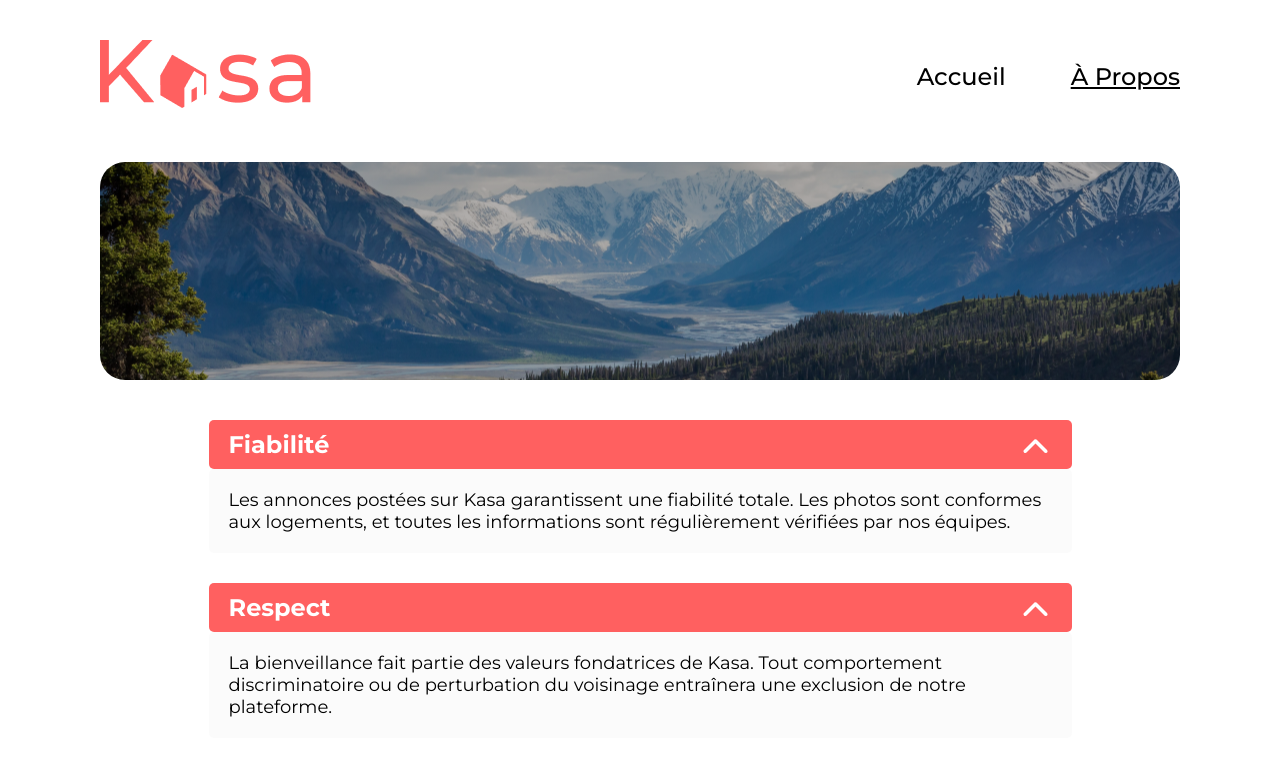
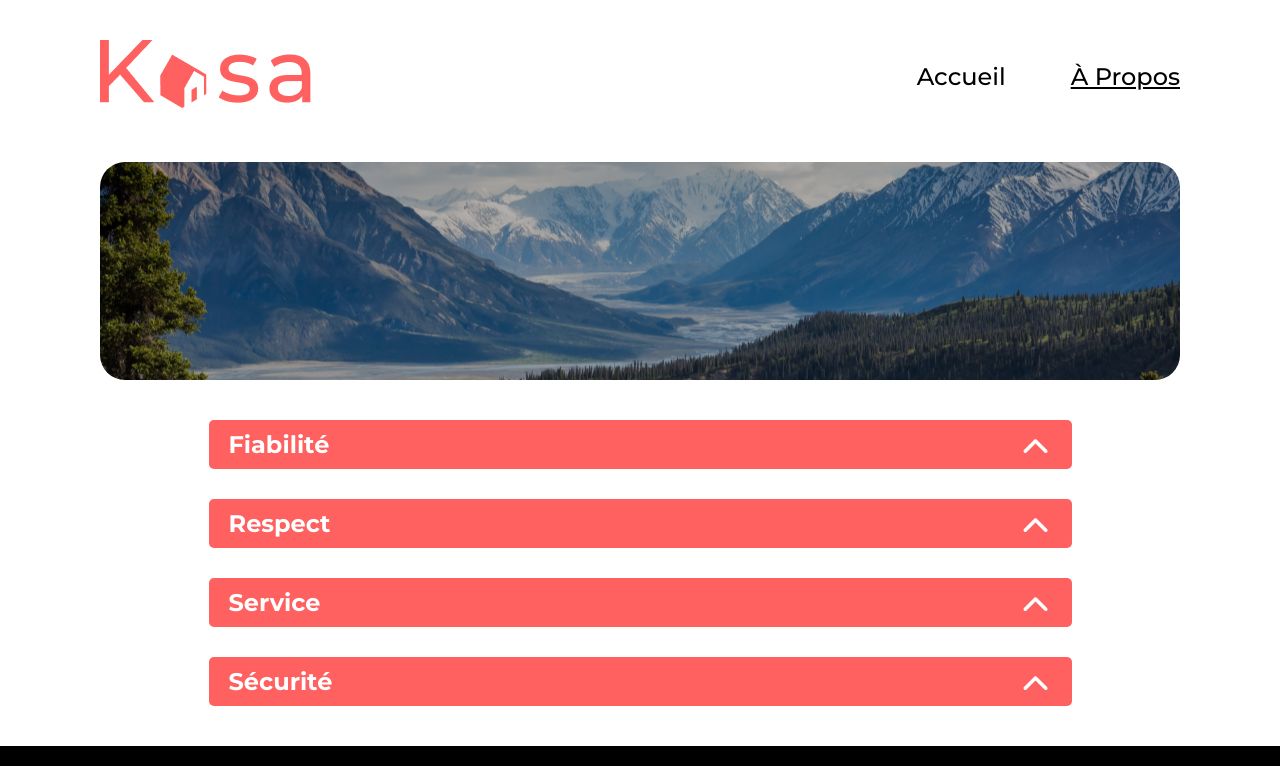
Before and after one commit to Dave25440/OpenClassrooms-P5-Kasa, a React (Create React App) app: page /a-propos in a window 1280 px wide. Shown: the top 766 px of the page. Built offline with nearby package versions, Linux system fonts and the light colour scheme.

Commit message:
Add button tag and useState hook to Collapse component and use it to show and hide Collapse content, update Collapse stylesheet, move map method from Collapse to CollapseContainer with props to avoid useState bug and rename description parameter to content in aboutList.json

```diff
--- a/src/components/Collapse/Collapse.module.scss
+++ b/src/components/Collapse/Collapse.module.scss
@@ -2,6 +2,9 @@
 
 .collapsebar {
     position: relative;
+    background-color: $color-collapseframe;
+    width: 100%;
+    border-radius: 5px;
 
     &__title {
         background-color: $color-primary;
@@ -14,11 +17,13 @@
         position: absolute;
         top: 19px;
         right: 24px;
+        background-color: transparent;
+        border: 0;
+        padding: 0;
+        cursor: pointer;
     }
 
     &__text {
-        background-color: $color-collapseframe;
-        border-radius: 5px;
         padding: 20px;
         @include text-format($color-tertiary, 18px, 400);
     }
--- a/src/components/Collapse/index.jsx
+++ b/src/components/Collapse/index.jsx
@@ -1,23 +1,24 @@
-import aboutList from "../../data/aboutList.json";
+import { useState } from "react";
 import styles from "./Collapse.module.scss";
 import ChevronUp from "../../assets/chevron-up.png";
 
-const Collapse = () => {
+const Collapse = ({ title, content }) => {
+    const [isOpen, setIsOpen] = useState(false);
+
     return (
         <>
-            {aboutList.map((about) => (
-                <li key={about.id} className={styles.collapsebar}>
-                    <h2 className={styles.collapsebar__title}>{about.title}</h2>
-                    <img
-                        src={ChevronUp}
-                        alt="Bouton d'affichage"
-                        className={styles.collapsebar__button}
-                    />
-                    <p className={styles.collapsebar__text}>
-                        {about.description}
-                    </p>
-                </li>
-            ))}
+            <li className={styles.collapsebar}>
+                <h2 className={styles.collapsebar__title}>{title}</h2>
+                <button
+                    className={styles.collapsebar__button}
+                    onClick={() => setIsOpen(!isOpen)}
+                >
+                    <img src={ChevronUp} alt="Bouton d'affichage" />
+                </button>
+                {isOpen && (
+                    <p className={styles.collapsebar__text}>{content}</p>
+                )}
+            </li>
         </>
     );
 };
--- a/src/components/CollapseContainer/index.jsx
+++ b/src/components/CollapseContainer/index.jsx
@@ -1,3 +1,4 @@
+import aboutList from "../../data/aboutList.json";
 import Collapse from "../Collapse";
 import styles from "./CollapseContainer.module.scss";
 
@@ -5,7 +6,13 @@
     return (
         <section>
             <ul className={styles.collapselist}>
-                <Collapse />
+                {aboutList.map((about) => (
+                    <Collapse
+                        key={about.id}
+                        title={about.title}
+                        content={about.content}
+                    />
+                ))}
             </ul>
         </section>
     );
--- a/src/data/aboutList.json
+++ b/src/data/aboutList.json
@@ -2,21 +2,21 @@
     {
         "id": "al1",
         "title": "Fiabilité",
-        "description": "Les annonces postées sur Kasa garantissent une fiabilité totale. Les photos sont conformes aux logements, et toutes les informations sont régulièrement vérifiées par nos équipes."
+        "content": "Les annonces postées sur Kasa garantissent une fiabilité totale. Les photos sont conformes aux logements, et toutes les informations sont régulièrement vérifiées par nos équipes."
     },
     {
         "id": "al2",
         "title": "Respect",
-        "description": "La bienveillance fait partie des valeurs fondatrices de Kasa. Tout comportement discriminatoire ou de perturbation du voisinage entraînera une exclusion de notre plateforme."
+        "content": "La bienveillance fait partie des valeurs fondatrices de Kasa. Tout comportement discriminatoire ou de perturbation du voisinage entraînera une exclusion de notre plateforme."
     },
     {
         "id": "al3",
         "title": "Service",
-        "description": "La bienveillance fait partie des valeurs fondatrices de Kasa. Tout comportement discriminatoire ou de perturbation du voisinage entraînera une exclusion de notre plateforme."
+        "content": "La bienveillance fait partie des valeurs fondatrices de Kasa. Tout comportement discriminatoire ou de perturbation du voisinage entraînera une exclusion de notre plateforme."
     },
     {
         "id": "al4",
         "title": "Sécurité",
-        "description": "La sécurité est la priorité de Kasa. Aussi bien pour nos hôtes que pour les voyageurs, chaque logement correspond aux critères de sécurité établis par nos services. En laissant une note aussi bien à l'hôte qu'au locataire, cela permet à nos équipes de vérifier que les standards sont bien respectés. Nous organisons également des ateliers sur la sécurité domestique pour nos hôtes."
+        "content": "La sécurité est la priorité de Kasa. Aussi bien pour nos hôtes que pour les voyageurs, chaque logement correspond aux critères de sécurité établis par nos services. En laissant une note aussi bien à l'hôte qu'au locataire, cela permet à nos équipes de vérifier que les standards sont bien respectés. Nous organisons également des ateliers sur la sécurité domestique pour nos hôtes."
     }
 ]
```
